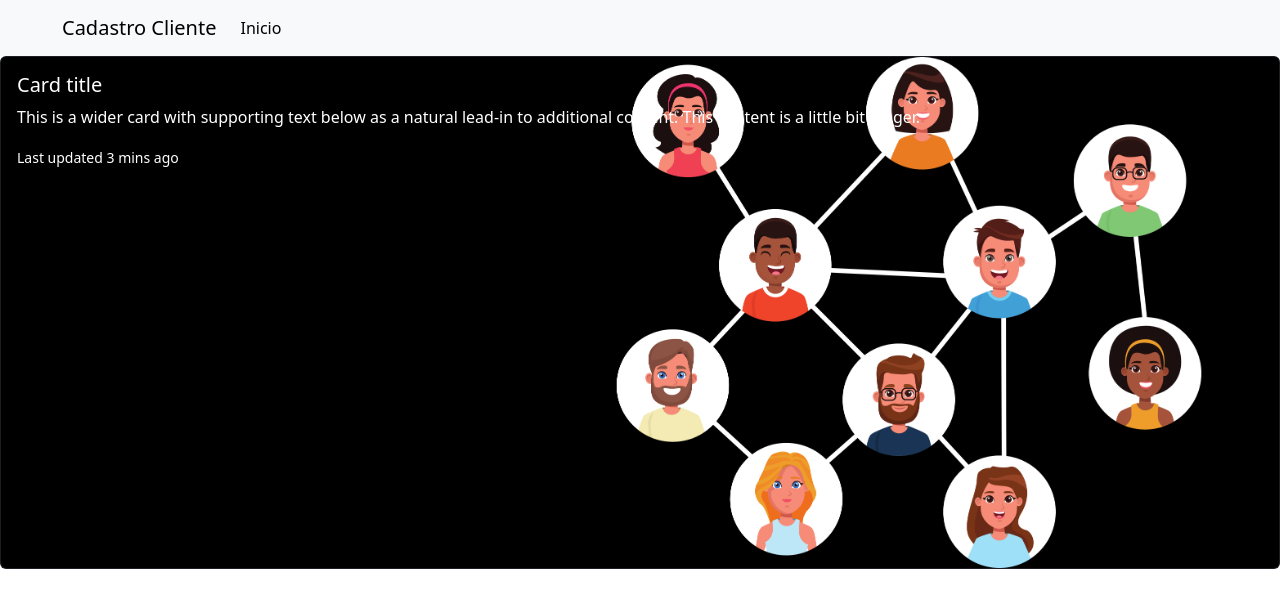
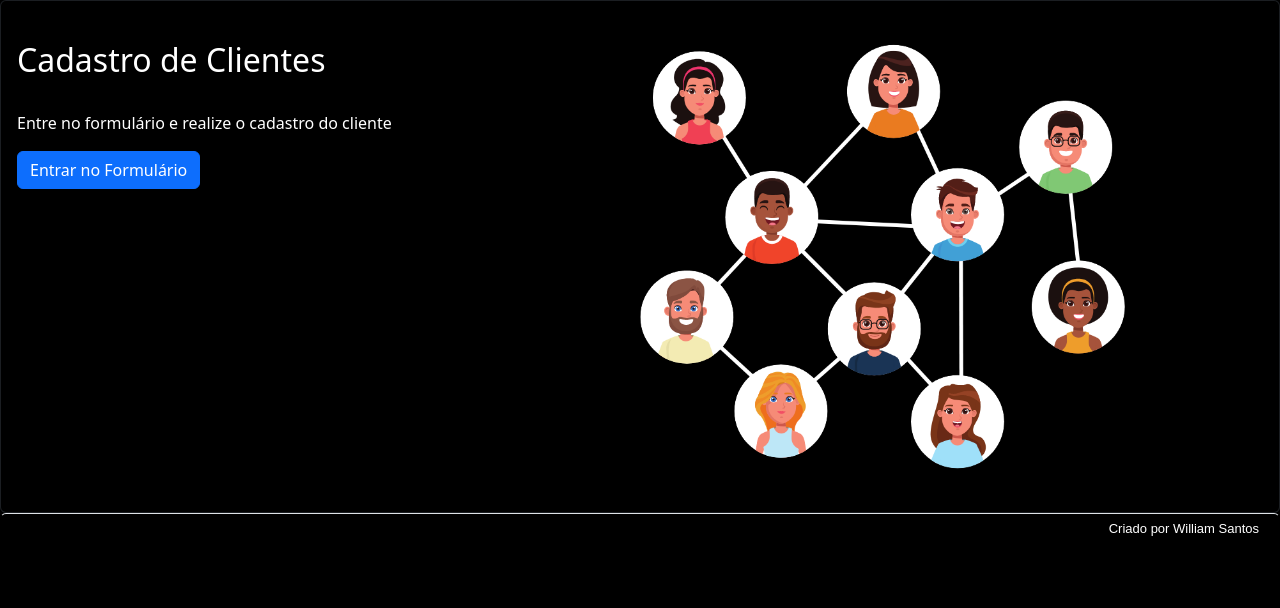
Before and after one commit to willsantos86/cadastro_de_clientes, a Django app: page / in a window 1280 px wide. Shown: the top 608 px of the page. Run offline with Django 3.2, Linux system fonts and the light colour scheme.

Commit message:
Criando template index.

```diff
--- a/base/templates/index.html
+++ b/base/templates/index.html
@@ -1,6 +1,5 @@
 <!DOCTYPE html>
 {% load static %}
-
 <html lang="pt-br">
   <head>
     <meta charset="utf-8">
@@ -8,41 +7,18 @@
     <title>Cadastro</title>
     <link href="https://cdn.jsdelivr.net/npm/bootstrap@5.3.0-alpha1/dist/css/bootstrap.min.css" rel="stylesheet" integrity="sha384-GLhlTQ8iRABdZLl6O3oVMWSktQOp6b7In1Zl3/Jr59b6EGGoI1aFkw7cmDA6j6gD" crossorigin="anonymous">
   </head>
-  <body style="background-color: rgb(255, 255, 255);">
-    <nav class="navbar navbar-expand-lg bg-body-tertiary" style="background-color: rgb(238, 238, 238); padding-left: 50px;">
-        <div class="container-fluid">
-          <a class="navbar-brand" href="#">Cadastro Cliente</a>
-          <button class="navbar-toggler" type="button" data-bs-toggle="collapse" data-bs-target="#navbarSupportedContent" aria-controls="navbarSupportedContent" aria-expanded="false" aria-label="Toggle navigation">
-            <span class="navbar-toggler-icon"></span>
-          </button>
-          <div class="collapse navbar-collapse" id="navbarSupportedContent">
-            <ul class="navbar-nav me-auto mb-2 mb-lg-0">
-              <li class="nav-item">
-                <a class="nav-link active" aria-current="page" href="#">Inicio</a>
-              </li>
-             <!--  <li class="nav-item">
-                <a class="nav-link" href="#">Visualizar</a>
-              </li>
-            </ul>
-            <form class="d-flex" role="search">
-              <input class="form-control me-2" type="search" placeholder="Pesquisar cliente..." aria-label="Search">
-              <button class="btn btn-outline-success" type="submit">Buscar</button> -->
-            </form>
-          </div>
-        </div>
-      </nav>
-      <main>
-
-        <div class="card text-bg-dark">
-          <img src="{% static 'img/cliente.png' %}" class="card-img" alt="Imagem ilustrativa de clientes">
-          <div class="card-img-overlay">
-            <h5 class="card-title">Card title</h5>
-            <p class="card-text">This is a wider card with supporting text below as a natural lead-in to additional content. This content is a little bit longer.</p>
-            <p class="card-text"><small>Last updated 3 mins ago</small></p>
-          </div>
-        </div>
-      </main>
-
+  <body style="background-color: black;">
+    <div class="card text-bg-dark">
+      <img src="{% static 'img/foto.png' %}" class="card-img" alt="...">
+      <div class="card-img-overlay">
+        <h2 class="card-title py-4">Cadastro de Clientes</h2>
+        <p class="card-text">Entre no formulário e realize o cadastro do cliente</p>
+        <a class="btn btn-primary" aria-current="page" href="{% url 'cadastrar' %}">Entrar no Formulário</a>
+      </div>
+    </div>
+      <footer class="card border-top" style="text-align: end; background-color: black; padding-right: 20px; padding-top: 5px; padding-bottom: 5px; font-family: Arial, Helvetica, sans-serif; font-size: small;color: white;">
+        Criado por William Santos
+      </footer>
     <script src="https://cdn.jsdelivr.net/npm/bootstrap@5.3.0-alpha1/dist/js/bootstrap.bundle.min.js" integrity="sha384-w76AqPfDkMBDXo30jS1Sgez6pr3x5MlQ1ZAGC+nuZB+EYdgRZgiwxhTBTkF7CXvN" crossorigin="anonymous"></script>
   </body>
 </html>
```
Also changed, not shown: base/static/img/atual.png (added), base/static/img/foto.png (added), static/img/2.png (deleted).
